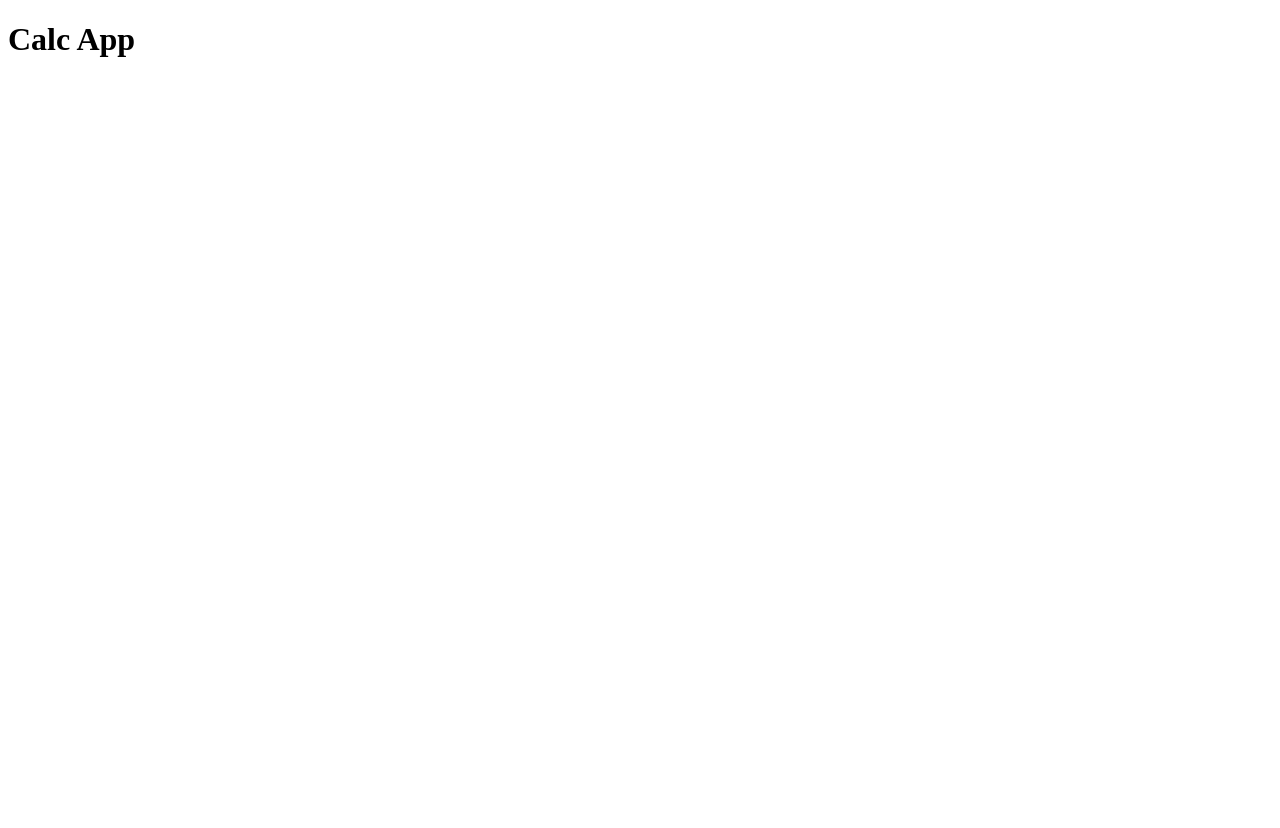
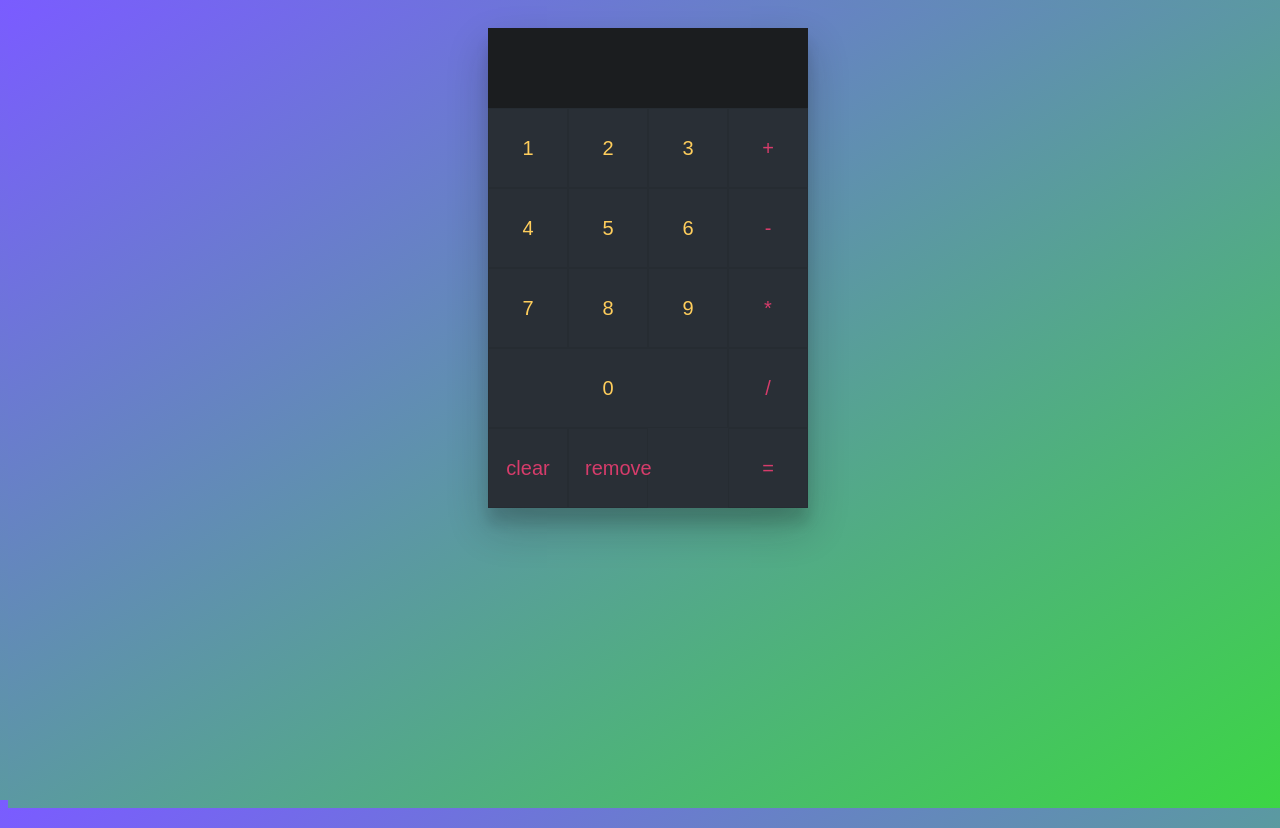
Before and after one commit to Joaquinclaverie/CursoReactJs, a React (Create React App) app: page / in a window 1280 px wide. Before the commit the page ends 800 px from the top, so only its background shows below. Built offline with nearby package versions, Linux system fonts and the light colour scheme.

Commit message:
Realizando Calc-App sin SOLID

```diff
--- /dev/null
+++ b/src/App.css
@@ -0,0 +1,91 @@
+html,
+body {
+  position: relative;
+  width: 100%;
+  height: 100%;
+  background-image: linear-gradient(to bottom right, #7a5cff 0%, #3cd644 100%);
+  background-repeat: no-repeat;
+  background-attachment: fixed;
+}
+
+body {
+  padding-top: 20px;
+  user-select: none;
+}
+
+.react-calculator {
+    position: relative;
+    margin: 0 auto;
+    width: 320px;
+    background-color: #292f36;
+    box-shadow: 0 19px 38px rgba(19, 19, 19, .24),
+  0 15px 12px rgba(19, 19, 19, .12);
+}
+
+button {
+    outline: none;
+    border: 0;
+    padding: 16px;
+    font-size: 20px;
+    line-height: 1;
+    background-color: transparent;
+    color: #ffce5c;
+    transition: all 300ms;
+    border: 1px solid #0001;
+  }
+
+button:hover {
+    color: #00a3f5;
+    border: 1px solid #ffce5c22;
+  }
+
+
+.result {
+    position: relative;
+    width: 320px;
+    height: 80px;
+    padding: 8px;
+    overflow: hidden;
+    background-color: rgba(19, 19, 19, .64);
+    font-size: 32px;
+    line-height: 2;
+    color: #60d63c;
+    text-align: right;
+    direction: rtl;
+    white-space: nowrap;
+    box-sizing: border-box;
+  }
+
+.functions button, .math-operations button {
+    display: inline-block;
+    width: 80px;
+    height: 80px;
+    color: #d63c6b
+  }
+
+.functions button:hover,
+.math-operations button:hover {
+    color: #b696a0;
+  }
+
+.numbers {
+    width: 240px;
+    float: left;
+  }
+
+.numbers button {
+    display: block;
+    position: relative;
+    width: 80px;
+    height: 80px;
+    float: left;
+  }
+
+.numbers button:last-child {
+    width: 100%;
+  }
+
+.functions {
+    float: left;
+    width: 240px;
+  }
--- a/src/App.jsx
+++ b/src/App.jsx
@@ -1,13 +1,45 @@
 // Importacion
 
 import React from 'react'
+import './App.css'
 
 // Generacion de la funcion flecha o Arrow function del componente
 
 const App = () => {
     // Lo que ejecuta la funcion
     console.log("Renderizacion de App")
-    return <h1> Calc App </h1>
+    return (
+    <main className='react-calculator'>
+        <div className="result">
+        </div>
+        <div className="numbers">
+            <button>1</button>
+            <button>2</button>
+            <button>3</button>
+            <button>4</button>
+            <button>5</button>
+            <button>6</button>
+            <button>7</button>
+            <button>8</button>
+            <button>9</button>
+            <button>0</button>
+        </div>
+        <div className="functions">
+            <button>
+                clear
+            </button>
+            <button>
+                remove
+            </button>
+        </div>
+        <div className="math-operations">
+            <button>+</button>
+            <button>-</button>
+            <button>*</button>
+            <button>/</button>
+            <button>=</button>
+        </div>
+    </main>)
 }
 
 // Exportacion
```
Also changed, not shown: 1 other file (tests, documents, lock files or other folders).
